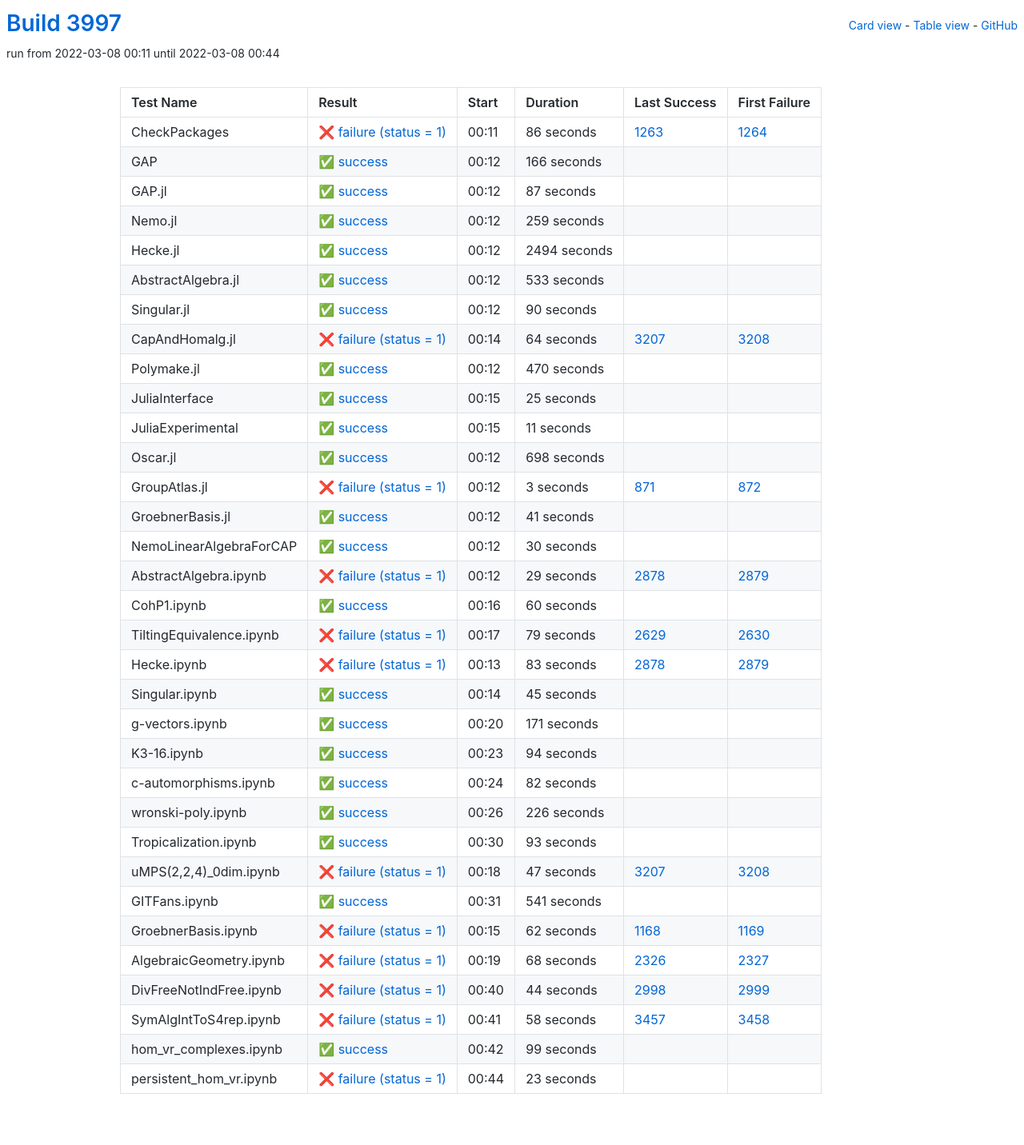
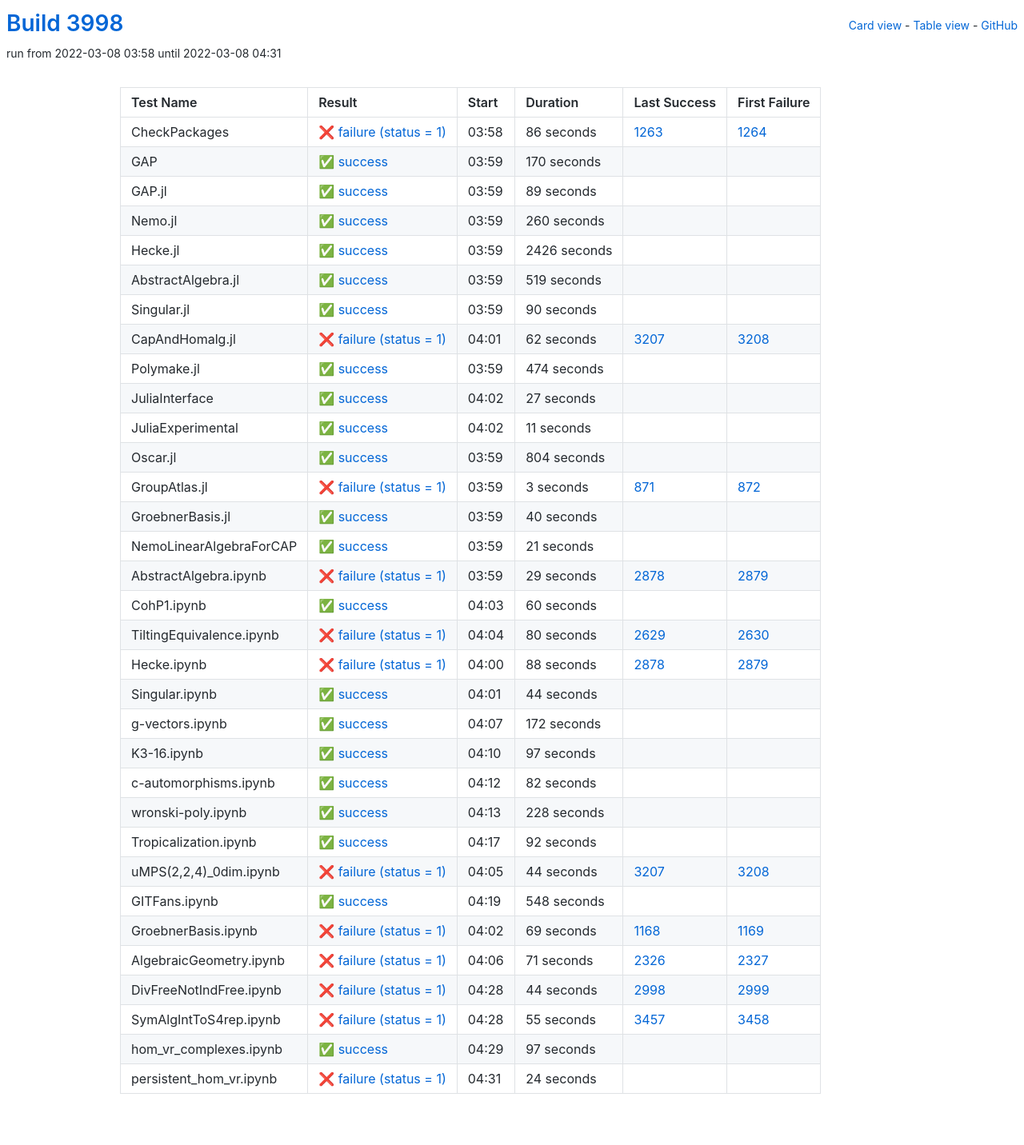
Before and after one commit to oscar-system/oscar-ci-status-stable, a Jekyll site: the page built from table.html, in a window 1280 px wide. Shown: the whole page at 80% size. Built offline with Jekyll 4.4.1, drawn with Linux system fonts in a browser that asks for light colours.

Commit message:
Build #3998

```diff
--- a/_data/ci.yml
+++ b/_data/ci.yml
@@ -1,6 +1,6 @@
 ---
-build: 3997
-build_url: https://oscarci.mathematik.uni-kl.de/job/oscar-stable/3997/
+build: 3998
+build_url: https://oscarci.mathematik.uni-kl.de/job/oscar-stable/3998/
 job: oscar-stable
 organization: oscar-system
 repo: oscar-ci-status-stable
@@ -8,8 +8,8 @@ repourl: https://github.com/oscar-system/oscar-ci-status-stable
 tests:
 - name: CheckPackages
   id: checkpackages
-  log: https://oscarci.mathematik.uni-kl.de/job/oscar-stable/3997/artifact/logs/build-3997/CheckPackages.log
-  start: 2022-03-08 00:11
+  log: https://oscarci.mathematik.uni-kl.de/job/oscar-stable/3998/artifact/logs/build-3998/CheckPackages.log
+  start: 2022-03-08 03:58
   success: false
   exitcode: 1
   status: failure
@@ -20,68 +20,68 @@ tests:
   first_failure_url: https://oscarci.mathematik.uni-kl.de/job/oscar-stable/1264/
 - name: GAP
   id: gap
-  log: https://oscarci.mathematik.uni-kl.de/job/oscar-stable/3997/artifact/logs/build-3997/GAP.log
-  start: 2022-03-08 00:12
+  log: https://oscarci.mathematik.uni-kl.de/job/oscar-stable/3998/artifact/logs/build-3998/GAP.log
+  start: 2022-03-08 03:59
   success: true
   exitcode: 0
   status: success
-  duration: 166
+  duration: 170
   last_success: false
   last_success_url:
   first_failure: false
   first_failure_url:
 - name: GAP.jl
   id: gap-jl
-  log: https://oscarci.mathematik.uni-kl.de/job/oscar-stable/3997/artifact/logs/build-3997/GAP.jl.log
-  start: 2022-03-08 00:12
+  log: https://oscarci.mathematik.uni-kl.de/job/oscar-stable/3998/artifact/logs/build-3998/GAP.jl.log
+  start: 2022-03-08 03:59
   success: true
   exitcode: 0
   status: success
-  duration: 87
+  duration: 89
   last_success: false
   last_success_url:
   first_failure: false
   first_failure_url:
 - name: Nemo.jl
   id: nemo-jl
-  log: https://oscarci.mathematik.uni-kl.de/job/oscar-stable/3997/artifact/logs/build-3997/Nemo.jl.log
-  start: 2022-03-08 00:12
+  log: https://oscarci.mathematik.uni-kl.de/job/oscar-stable/3998/artifact/logs/build-3998/Nemo.jl.log
+  start: 2022-03-08 03:59
   success: true
   exitcode: 0
   status: success
-  duration: 259
+  duration: 260
   last_success: false
   last_success_url:
   first_failure: false
   first_failure_url:
 - name: Hecke.jl
   id: hecke-jl
-  log: https://oscarci.mathematik.uni-kl.de/job/oscar-stable/3997/artifact/logs/build-3997/Hecke.jl.log
-  start: 2022-03-08 00:12
+  log: https://oscarci.mathematik.uni-kl.de/job/oscar-stable/3998/artifact/logs/build-3998/Hecke.jl.log
+  start: 2022-03-08 03:59
   success: true
   exitcode: 0
   status: success
-  duration: 2494
+  duration: 2426
   last_success: false
   last_success_url:
   first_failure: false
   first_failure_url:
 - name: AbstractAlgebra.jl
   id: abstractalgebra-jl
-  log: https://oscarci.mathematik.uni-kl.de/job/oscar-stable/3997/artifact/logs/build-3997/AbstractAlgebra.jl.log
-  start: 2022-03-08 00:12
+  log: https://oscarci.mathematik.uni-kl.de/job/oscar-stable/3998/artifact/logs/build-3998/AbstractAlgebra.jl.log
+  start: 2022-03-08 03:59
   success: true
   exitcode: 0
   status: success
-  duration: 533
+  duration: 519
   last_success: false
   last_success_url:
   first_failure: false
   first_failure_url:
 - name: Singular.jl
   id: singular-jl
-  log: https://oscarci.mathematik.uni-kl.de/job/oscar-stable/3997/artifact/logs/build-3997/Singular.jl.log
-  start: 2022-03-08 00:12
+  log: https://oscarci.mathematik.uni-kl.de/job/oscar-stable/3998/artifact/logs/build-3998/Singular.jl.log
+  start: 2022-03-08 03:59
   success: true
   exitcode: 0
   status: success
@@ -92,44 +92,44 @@ tests:
   first_failure_url:
 - name: CapAndHomalg.jl
   id: capandhomalg-jl
-  log: https://oscarci.mathematik.uni-kl.de/job/oscar-stable/3997/artifact/logs/build-3997/CapAndHomalg.jl.log
-  start: 2022-03-08 00:14
+  log: https://oscarci.mathematik.uni-kl.de/job/oscar-stable/3998/artifact/logs/build-3998/CapAndHomalg.jl.log
+  start: 2022-03-08 04:01
   success: false
   exitcode: 1
   status: failure
-  duration: 64
+  duration: 62
   last_success: 3207
   last_success_url: https://oscarci.mathematik.uni-kl.de/job/oscar-stable/3207/
   first_failure: 3208
   first_failure_url: https://oscarci.mathematik.uni-kl.de/job/oscar-stable/3208/
 - name: Polymake.jl
   id: polymake-jl
-  log: https://oscarci.mathematik.uni-kl.de/job/oscar-stable/3997/artifact/logs/build-3997/Polymake.jl.log
-  start: 2022-03-08 00:12
+  log: https://oscarci.mathematik.uni-kl.de/job/oscar-stable/3998/artifact/logs/build-3998/Polymake.jl.log
+  start: 2022-03-08 03:59
   success: true
   exitcode: 0
   status: success
-  duration: 470
+  duration: 474
   last_success: false
   last_success_url:
   first_failure: false
   first_failure_url:
 - name: JuliaInterface
   id: juliainterface
-  log: https://oscarci.mathematik.uni-kl.de/job/oscar-stable/3997/artifact/logs/build-3997/JuliaInterface.log
-  start: 2022-03-08 00:15
+  log: https://oscarci.mathematik.uni-kl.de/job/oscar-stable/3998/artifact/logs/build-3998/JuliaInterface.log
+  start: 2022-03-08 04:02
   success: true
   exitcode: 0
   status: success
-  duration: 25
+  duration: 27
   last_success: false
   last_success_url:
   first_failure: false
   first_failure_url:
 - name: JuliaExperimental
   id: juliaexperimental
-  log: https://oscarci.mathematik.uni-kl.de/job/oscar-stable/3997/artifact/logs/build-3997/JuliaExperimental.log
-  start: 2022-03-08 00:15
+  log: https://oscarci.mathematik.uni-kl.de/job/oscar-stable/3998/artifact/logs/build-3998/JuliaExperimental.log
+  start: 2022-03-08 04:02
   success: true
   exitcode: 0
   status: success
@@ -140,20 +140,20 @@ tests:
   first_failure_url:
 - name: Oscar.jl
   id: oscar-jl
-  log: https://oscarci.mathematik.uni-kl.de/job/oscar-stable/3997/artifact/logs/build-3997/Oscar.jl.log
-  start: 2022-03-08 00:12
+  log: https://oscarci.mathematik.uni-kl.de/job/oscar-stable/3998/artifact/logs/build-3998/Oscar.jl.log
+  start: 2022-03-08 03:59
   success: true
   exitcode: 0
   status: success
-  duration: 698
+  duration: 804
   last_success: false
   last_success_url:
   first_failure: false
   first_failure_url:
 - name: GroupAtlas.jl
   id: groupatlas-jl
-  log: https://oscarci.mathematik.uni-kl.de/job/oscar-stable/3997/artifact/logs/build-3997/GroupAtlas.jl.log
-  start: 2022-03-08 00:12
+  log: https://oscarci.mathematik.uni-kl.de/job/oscar-stable/3998/artifact/logs/build-3998/GroupAtlas.jl.log
+  start: 2022-03-08 03:59
   success: false
   exitcode: 1
   status: failure
@@ -164,32 +164,32 @@ tests:
   first_failure_url: https://oscarci.mathematik.uni-kl.de/job/oscar-stable/872/
 - name: GroebnerBasis.jl
   id: groebnerbasis-jl
-  log: https://oscarci.mathematik.uni-kl.de/job/oscar-stable/3997/artifact/logs/build-3997/GroebnerBasis.jl.log
-  start: 2022-03-08 00:12
+  log: https://oscarci.mathematik.uni-kl.de/job/oscar-stable/3998/artifact/logs/build-3998/GroebnerBasis.jl.log
+  start: 2022-03-08 03:59
   success: true
   exitcode: 0
   status: success
-  duration: 41
+  duration: 40
   last_success: false
   last_success_url:
   first_failure: false
   first_failure_url:
 - name: NemoLinearAlgebraForCAP
   id: nemolinearalgebraforcap
-  log: https://oscarci.mathematik.uni-kl.de/job/oscar-stable/3997/artifact/logs/build-3997/NemoLinearAlgebraForCAP.log
-  start: 2022-03-08 00:12
+  log: https://oscarci.mathematik.uni-kl.de/job/oscar-stable/3998/artifact/logs/build-3998/NemoLinearAlgebraForCAP.log
+  start: 2022-03-08 03:59
   success: true
   exitcode: 0
   status: success
-  duration: 30
+  duration: 21
   last_success: false
   last_success_url:
   first_failure: false
   first_failure_url:
 - name: AbstractAlgebra.ipynb
   id: abstractalgebra-ipynb
-  log: https://oscarci.mathematik.uni-kl.de/job/oscar-stable/3997/artifact/logs/build-3997/AbstractAlgebra.ipynb.log
-  start: 2022-03-08 00:12
+  log: https://oscarci.mathematik.uni-kl.de/job/oscar-stable/3998/artifact/logs/build-3998/AbstractAlgebra.ipynb.log
+  start: 2022-03-08 03:59
   success: false
   exitcode: 1
   status: failure
@@ -200,8 +200,8 @@ tests:
   first_failure_url: https://oscarci.mathematik.uni-kl.de/job/oscar-stable/2879/
 - name: CohP1.ipynb
   id: cohp1-ipynb
-  log: https://oscarci.mathematik.uni-kl.de/job/oscar-stable/3997/artifact/logs/build-3997/CohP1.ipynb.log
-  start: 2022-03-08 00:16
+  log: https://oscarci.mathematik.uni-kl.de/job/oscar-stable/3998/artifact/logs/build-3998/CohP1.ipynb.log
+  start: 2022-03-08 04:03
   success: true
   exitcode: 0
   status: success
@@ -212,68 +212,68 @@ tests:
   first_failure_url:
 - name: TiltingEquivalence.ipynb
   id: tiltingequivalence-ipynb
-  log: https://oscarci.mathematik.uni-kl.de/job/oscar-stable/3997/artifact/logs/build-3997/TiltingEquivalence.ipynb.log
-  start: 2022-03-08 00:17
+  log: https://oscarci.mathematik.uni-kl.de/job/oscar-stable/3998/artifact/logs/build-3998/TiltingEquivalence.ipynb.log
+  start: 2022-03-08 04:04
   success: false
   exitcode: 1
   status: failure
-  duration: 79
+  duration: 80
   last_success: 2629
   last_success_url: https://oscarci.mathematik.uni-kl.de/job/oscar-stable/2629/
   first_failure: 2630
   first_failure_url: https://oscarci.mathematik.uni-kl.de/job/oscar-stable/2630/
 - name: Hecke.ipynb
   id: hecke-ipynb
-  log: https://oscarci.mathematik.uni-kl.de/job/oscar-stable/3997/artifact/logs/build-3997/Hecke.ipynb.log
-  start: 2022-03-08 00:13
+  log: https://oscarci.mathematik.uni-kl.de/job/oscar-stable/3998/artifact/logs/build-3998/Hecke.ipynb.log
+  start: 2022-03-08 04:00
   success: false
   exitcode: 1
   status: failure
-  duration: 83
+  duration: 88
   last_success: 2878
   last_success_url: https://oscarci.mathematik.uni-kl.de/job/oscar-stable/2878/
   first_failure: 2879
   first_failure_url: https://oscarci.mathematik.uni-kl.de/job/oscar-stable/2879/
 - name: Singular.ipynb
   id: singular-ipynb
-  log: https://oscarci.mathematik.uni-kl.de/job/oscar-stable/3997/artifact/logs/build-3997/Singular.ipynb.log
-  start: 2022-03-08 00:14
+  log: https://oscarci.mathematik.uni-kl.de/job/oscar-stable/3998/artifact/logs/build-3998/Singular.ipynb.log
+  start: 2022-03-08 04:01
   success: true
   exitcode: 0
   status: success
-  duration: 45
+  duration: 44
   last_success: false
   last_success_url:
   first_failure: false
   first_failure_url:
 - name: g-vectors.ipynb
   id: g-vectors-ipynb
-  log: https://oscarci.mathematik.uni-kl.de/job/oscar-stable/3997/artifact/logs/build-3997/g-vectors.ipynb.log
-  start: 2022-03-08 00:20
+  log: https://oscarci.mathematik.uni-kl.de/job/oscar-stable/3998/artifact/logs/build-3998/g-vectors.ipynb.log
+  start: 2022-03-08 04:07
   success: true
   exitcode: 0
   status: success
-  duration: 171
+  duration: 172
   last_success: false
   last_success_url:
   first_failure: false
   first_failure_url:
 - name: K3-16.ipynb
   id: k3-16-ipynb
-  log: https://oscarci.mathematik.uni-kl.de/job/oscar-stable/3997/artifact/logs/build-3997/K3-16.ipynb.log
-  start: 2022-03-08 00:23
+  log: https://oscarci.mathematik.uni-kl.de/job/oscar-stable/3998/artifact/logs/build-3998/K3-16.ipynb.log
+  start: 2022-03-08 04:10
   success: true
   exitcode: 0
   status: success
-  duration: 94
+  duration: 97
   last_success: false
   last_success_url:
   first_failure: false
   first_failure_url:
 - name: c-automorphisms.ipynb
   id: c-automorphisms-ipynb
-  log: https://oscarci.mathematik.uni-kl.de/job/oscar-stable/3997/artifact/logs/build-3997/c-automorphisms.ipynb.log
-  start: 2022-03-08 00:24
+  log: https://oscarci.mathematik.uni-kl.de/job/oscar-stable/3998/artifact/logs/build-3998/c-automorphisms.ipynb.log
+  start: 2022-03-08 04:12
   success: true
   exitcode: 0
   status: success
@@ -284,80 +284,80 @@ tests:
   first_failure_url:
 - name: wronski-poly.ipynb
   id: wronski-poly-ipynb
-  log: https://oscarci.mathematik.uni-kl.de/job/oscar-stable/3997/artifact/logs/build-3997/wronski-poly.ipynb.log
-  start: 2022-03-08 00:26
+  log: https://oscarci.mathematik.uni-kl.de/job/oscar-stable/3998/artifact/logs/build-3998/wronski-poly.ipynb.log
+  start: 2022-03-08 04:13
   success: true
   exitcode: 0
   status: success
-  duration: 226
+  duration: 228
   last_success: false
   last_success_url:
   first_failure: false
   first_failure_url:
 - name: Tropicalization.ipynb
   id: tropicalization-ipynb
-  log: https://oscarci.mathematik.uni-kl.de/job/oscar-stable/3997/artifact/logs/build-3997/Tropicalization.ipynb.log
-  start: 2022-03-08 00:30
+  log: https://oscarci.mathematik.uni-kl.de/job/oscar-stable/3998/artifact/logs/build-3998/Tropicalization.ipynb.log
+  start: 2022-03-08 04:17
   success: true
   exitcode: 0
   status: success
-  duration: 93
+  duration: 92
   last_success: false
   last_success_url:
   first_failure: false
   first_failure_url:
 - name: uMPS(2,2,4)_0dim.ipynb
   id: umps-2-2-4-0dim-ipynb
-  log: https://oscarci.mathematik.uni-kl.de/job/oscar-stable/3997/artifact/logs/build-3997/uMPS-2-2-4-_0dim.ipynb.log
-  start: 2022-03-08 00:18
+  log: https://oscarci.mathematik.uni-kl.de/job/oscar-stable/3998/artifact/logs/build-3998/uMPS-2-2-4-_0dim.ipynb.log
+  start: 2022-03-08 04:05
   success: false
   exitcode: 1
   status: failure
-  duration: 47
+  duration: 44
   last_success: 3207
   last_success_url: https://oscarci.mathematik.uni-kl.de/job/oscar-stable/3207/
   first_failure: 3208
   first_failure_url: https://oscarci.mathematik.uni-kl.de/job/oscar-stable/3208/
 - name: GITFans.ipynb
   id: gitfans-ipynb
-  log: https://oscarci.mathematik.uni-kl.de/job/oscar-stable/3997/artifact/logs/build-3997/GITFans.ipynb.log
-  start: 2022-03-08 00:31
+  log: https://oscarci.mathematik.uni-kl.de/job/oscar-stable/3998/artifact/logs/build-3998/GITFans.ipynb.log
+  start: 2022-03-08 04:19
   success: true
   exitcode: 0
   status: success
-  duration: 541
+  duration: 548
   last_success: false
   last_success_url:
   first_failure: false
   first_failure_url:
 - name: GroebnerBasis.ipynb
   id: groebnerbasis-ipynb
-  log: https://oscarci.mathematik.uni-kl.de/job/oscar-stable/3997/artifact/logs/build-3997/GroebnerBasis.ipynb.log
-  start: 2022-03-08 00:15
+  log: https://oscarci.mathematik.uni-kl.de/job/oscar-stable/3998/artifact/logs/build-3998/GroebnerBasis.ipynb.log
+  start: 2022-03-08 04:02
   success: false
   exitcode: 1
   status: failure
-  duration: 62
+  duration: 69
   last_success: 1168
   last_success_url: https://oscarci.mathematik.uni-kl.de/job/oscar-stable/1168/
   first_failure: 1169
   first_failure_url: https://oscarci.mathematik.uni-kl.de/job/oscar-stable/1169/
 - name: AlgebraicGeometry.ipynb
   id: algebraicgeometry-ipynb
-  log: https://oscarci.mathematik.uni-kl.de/job/oscar-stable/3997/artifact/logs/build-3997/AlgebraicGeometry.ipynb.log
-  start: 2022-03-08 00:19
+  log: https://oscarci.mathematik.uni-kl.de/job/oscar-stable/3998/artifact/logs/build-3998/AlgebraicGeometry.ipynb.log
+  start: 2022-03-08 04:06
   success: false
   exitcode: 1
   status: failure
-  duration: 68
+  duration: 71
   last_success: 2326
   last_success_url: https://oscarci.mathematik.uni-kl.de/job/oscar-stable/2326/
   first_failure: 2327
   first_failure_url: https://oscarci.mathematik.uni-kl.de/job/oscar-stable/2327/
 - name: DivFreeNotIndFree.ipynb
   id: divfreenotindfree-ipynb
-  log: https://oscarci.mathematik.uni-kl.de/job/oscar-stable/3997/artifact/logs/build-3997/DivFreeNotIndFree.ipynb.log
-  start: 2022-03-08 00:40
+  log: https://oscarci.mathematik.uni-kl.de/job/oscar-stable/3998/artifact/logs/build-3998/DivFreeNotIndFree.ipynb.log
+  start: 2022-03-08 04:28
   success: false
   exitcode: 1
   status: failure
@@ -368,36 +368,36 @@ tests:
   first_failure_url: https://oscarci.mathematik.uni-kl.de/job/oscar-stable/2999/
 - name: SymAlgIntToS4rep.ipynb
   id: symalginttos4rep-ipynb
-  log: https://oscarci.mathematik.uni-kl.de/job/oscar-stable/3997/artifact/logs/build-3997/SymAlgIntToS4rep.ipynb.log
-  start: 2022-03-08 00:41
+  log: https://oscarci.mathematik.uni-kl.de/job/oscar-stable/3998/artifact/logs/build-3998/SymAlgIntToS4rep.ipynb.log
+  start: 2022-03-08 04:28
   success: false
   exitcode: 1
   status: failure
-  duration: 58
+  duration: 55
   last_success: 3457
   last_success_url: https://oscarci.mathematik.uni-kl.de/job/oscar-stable/3457/
   first_failure: 3458
   first_failure_url: https://oscarci.mathematik.uni-kl.de/job/oscar-stable/3458/
 - name: hom_vr_complexes.ipynb
   id: hom-vr-complexes-ipynb
-  log: https://oscarci.mathematik.uni-kl.de/job/oscar-stable/3997/artifact/logs/build-3997/hom_vr_complexes.ipynb.log
-  start: 2022-03-08 00:42
+  log: https://oscarci.mathematik.uni-kl.de/job/oscar-stable/3998/artifact/logs/build-3998/hom_vr_complexes.ipynb.log
+  start: 2022-03-08 04:29
   success: true
   exitcode: 0
   status: success
-  duration: 99
+  duration: 97
   last_success: false
   last_success_url:
   first_failure: false
   first_failure_url:
 - name: persistent_hom_vr.ipynb
   id: persistent-hom-vr-ipynb
-  log: https://oscarci.mathematik.uni-kl.de/job/oscar-stable/3997/artifact/logs/build-3997/persistent_hom_vr.ipynb.log
-  start: 2022-03-08 00:44
+  log: https://oscarci.mathematik.uni-kl.de/job/oscar-stable/3998/artifact/logs/build-3998/persistent_hom_vr.ipynb.log
+  start: 2022-03-08 04:31
   success: false
   exitcode: 1
   status: failure
-  duration: 23
+  duration: 24
   last_success: false
   last_success_url:
   first_failure: false
```
Also changed, not shown: README.md.
